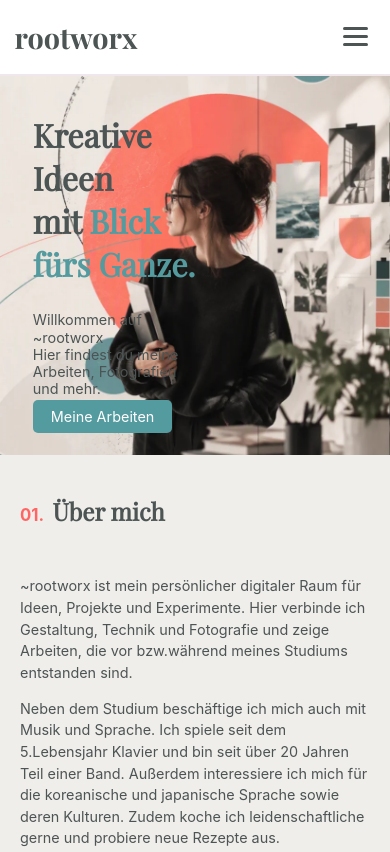
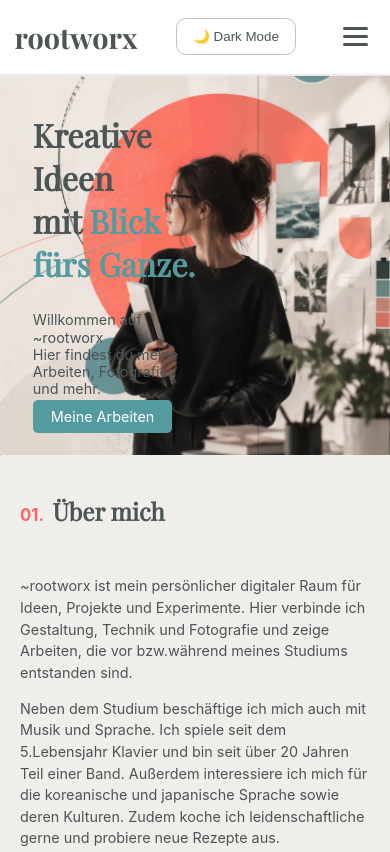
Before and after one commit to IU-Webprogrammierung/2026-09-website-martha-vantricht, a plain HTML site: page index.html in a window 390 px wide. Shown: the top 852 px of the page. Drawn offline with Linux system fonts and the light colour scheme; a web font is replaced by a local one.

Commit message:
refactor: Passe Code für Dark-Mode an
- nach Tests nicht voll funktionsfähig --> daher Anpassung des Codes für themeToggle.js
- Hinterlegung des Toggle-Buttons in header.html
- in index.html das neue JS-Script eingebunden
- in loader.js die Toggle-Funktion zwecks Laden/Einbinden mit aufgenommen

```diff
--- a/components/header.html
+++ b/components/header.html
@@ -1,6 +1,12 @@
-<span class="brand"><a href="index.html#top" target="_self">rootworx</a></span>
+<span class="brand">
+    <a href="index.html#top" target="_self">rootworx</a>
+</span>
+
+<button type="button" id="themeToggle" aria-label="Dark Mode aktivieren" aria-pressed="false">
+    🌙 Dark
+</button>
+
 <button class="menu-toggle" type="button" aria-label="Menü öffnen" aria-expanded="false" aria-controls="header-nav">
-
     <span></span>
     <span></span>
     <span></span>
@@ -12,11 +18,5 @@
         <li><a href="index.html#works">Meine Arbeiten</a></li>
         <li><a href="index.html#foto">Fotografien</a></li>
         <li><a href="index.html#contact">Kontakt</a></li>
-
-        <li>
-            <button type="button" id="themeToggle" aria-label="Dark Mode aktivieren" aria-pressed="false">
-                <img src="assets/images/light-dark.png" width="24" height="24" alt="Modus umschalten">
-            </button>
-        </li>
     </ul>
 </nav>
--- a/index.html
+++ b/index.html
@@ -18,6 +18,7 @@
 
     <script src="script/loader.js" defer></script>
     <script src="script/lightbox.js" defer></script>
+    <script src="script/themeToggle.js" defer></script>
 </head>
 
 <body id="top">
--- a/script/loader.js
+++ b/script/loader.js
@@ -19,6 +19,12 @@ async function loadComponent(selector, path) {
         }
 
         element.innerHTML = html;
+
+        // Theme Toggle initialisieren, nachdem der Header geladen wurde
+        if (selector === "header") {
+            initToggleMenu(element);
+            initThemeToggle();
+        }
 
         // Toggle-Menü erst nach dem Einfügen des Headers aktivieren
         if (selector === 'header') {
--- /dev/null
+++ b/script/themeToggle.js
@@ -0,0 +1,96 @@
+// ------------------------------------------
+// DARK MODE FÜR WEBSEITE
+// ------------------------------------------
+
+
+// 1. Theme beim Laden der Website festlegen
+
+function setInitialTheme() {
+
+    // Gespeicherte Einstellung aus dem Browser abrufen
+    const savedTheme = localStorage.getItem("rootworx-theme");
+
+    // Gespeicherte Einstellung übernehmen,
+    // ansonsten die helle Version verwenden
+    if (savedTheme === "dark") {
+        document.documentElement.dataset.theme = "dark";
+    } else {
+        document.documentElement.removeAttribute("data-theme");
+    }
+
+}
+
+
+// 2. Theme wechseln
+
+function switchTheme() {
+
+    // Prüfen, ob der Dark Mode aktuell aktiv ist
+    const darkModeIsActive =
+        document.documentElement.dataset.theme === "dark";
+
+    // Das jeweils andere Theme auswählen
+    const newTheme = darkModeIsActive ? "light" : "dark";
+
+    // Das neue Theme am HTML-Element setzen
+    if (newTheme === "dark") {
+        document.documentElement.dataset.theme = "dark";
+    } else {
+        document.documentElement.removeAttribute("data-theme");
+    }
+
+    // Neue Einstellung im Browser speichern
+    localStorage.setItem("rootworx-theme", newTheme);
+
+    // Button-Beschriftung aktualisieren
+    updateThemeButton(newTheme);
+
+}
+
+
+// 3. Button an den aktuellen Theme-Zustand anpassen
+
+function updateThemeButton(theme) {
+
+    const themeButton = document.getElementById("themeToggle");
+
+    if (!themeButton) return;
+
+    if (theme === "dark") {
+        themeButton.textContent = "☀️ Light Mode";
+        themeButton.setAttribute("aria-pressed", "true");
+        themeButton.setAttribute("aria-label", "Helles Design aktivieren");
+    } else {
+        themeButton.textContent = "🌙 Dark Mode";
+        themeButton.setAttribute("aria-pressed", "false");
+        themeButton.setAttribute("aria-label", "Dark Mode aktivieren");
+    }
+
+}
+
+
+// 4. Theme-Button aktivieren
+
+function initThemeToggle() {
+
+    const themeButton = document.getElementById("themeToggle");
+
+    if (!themeButton) return;
+
+    // Gespeichertes Theme für die Button-Anzeige ermitteln
+    const currentTheme =
+        document.documentElement.dataset.theme === "dark"
+            ? "dark"
+            : "light";
+
+    updateThemeButton(currentTheme);
+
+    // Klick auf den Button registrieren
+    themeButton.addEventListener("click", switchTheme);
+
+}
+
+
+// 5. Beim Laden der Seite das Theme festlegen
+
+setInitialTheme();
```
Also changed, not shown: assets/style.css (+2 -5 lines).
